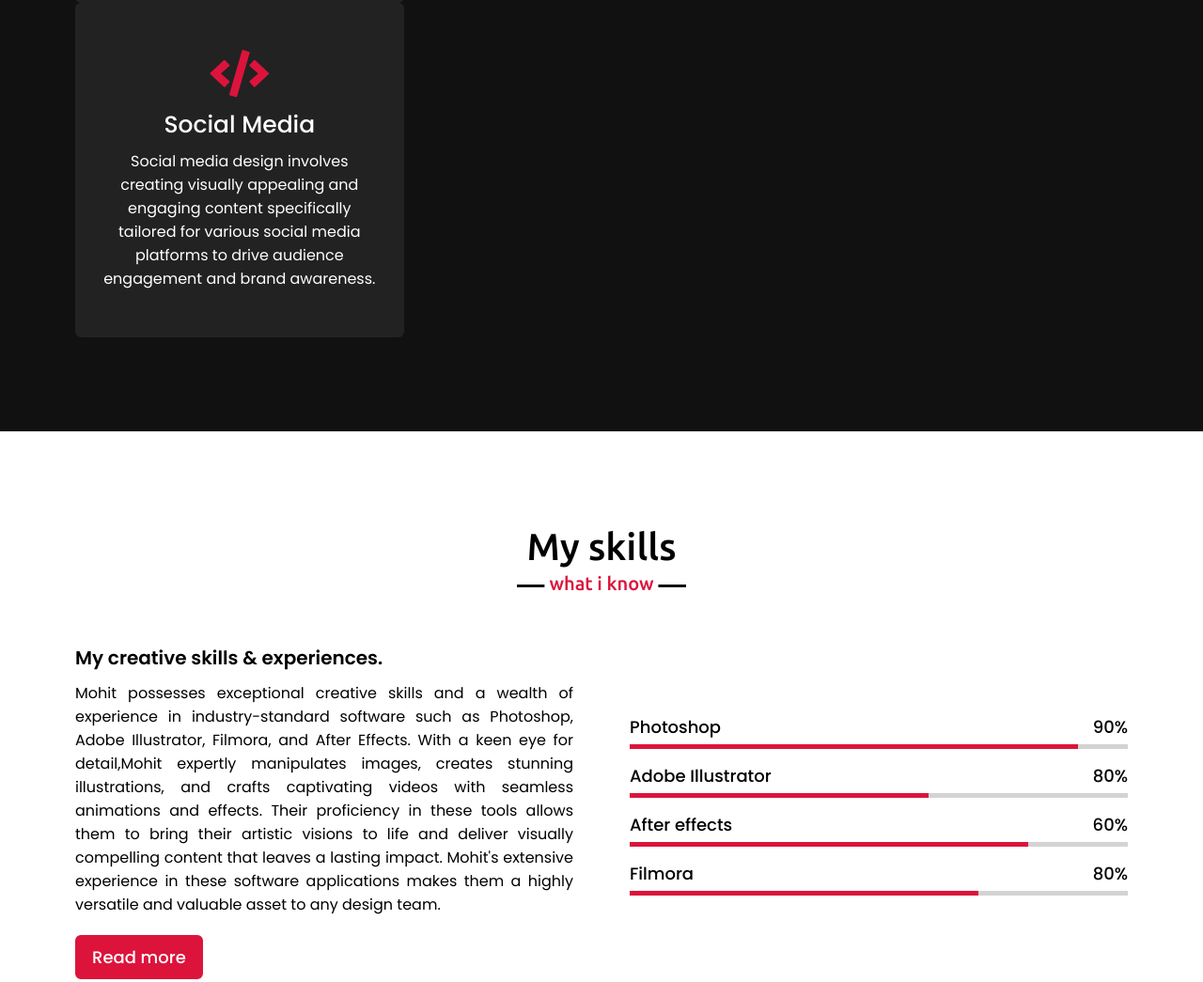
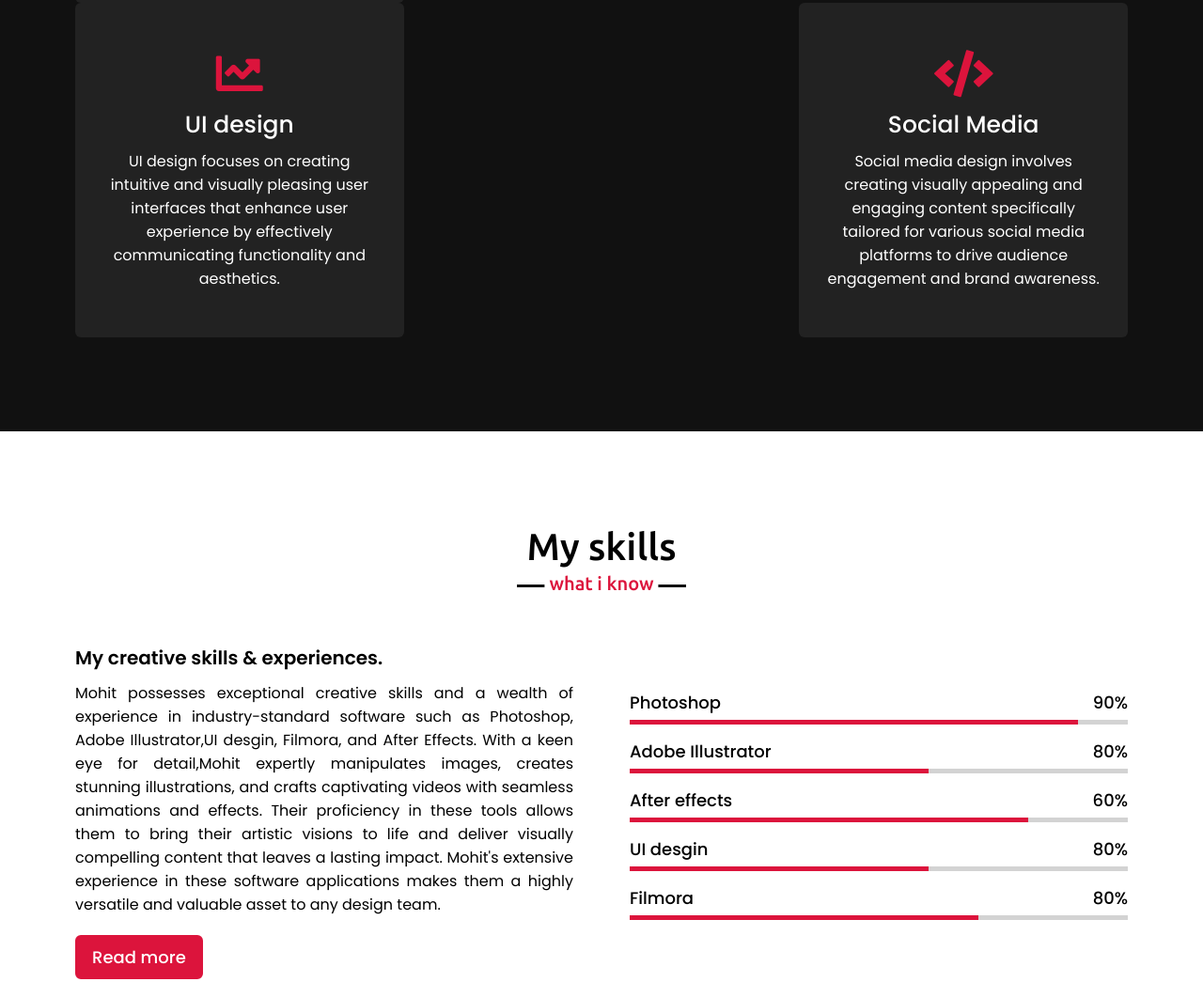
Before and after one commit to fiveleafdevil/Mk-portpolio, a plain HTML site: page index.html in a window 1280 px wide. Shown: the part 2137-3182 px from the top of the page at 94% size. Drawn offline with nearby package versions, Linux system fonts and the light colour scheme.

Commit message:
Update index.html

```diff
--- a/index.html
+++ b/index.html
@@ -93,6 +93,13 @@
                       <p>Package design is the art of creating visually striking and functional packaging that attracts attention, communicates brand values, and entices consumers to make a purchase.</p>
                   </div>
               </div>
+                 <div class="card">
+                  <div class="box">
+                      <i class="fas fa-chart-line"></i>
+                      <div class="text">UI design</div>
+                      <p>UI design focuses on creating intuitive and visually pleasing user interfaces that enhance user experience by effectively communicating functionality and aesthetics.</p>
+                  </div>
+              </div>
                 <div class="card">
                     <div class="box">
                         <i class="fas fa-code"></i>
@@ -112,7 +119,7 @@
             <div class="skills-content">
                 <div class="column left">
                     <div class="text">My creative skills & experiences.</div>
-                    <p>Mohit possesses exceptional creative skills and a wealth of experience in industry-standard software such as Photoshop, Adobe Illustrator, Filmora, and After Effects. With a keen eye for detail,Mohit expertly manipulates images, creates stunning illustrations, and crafts captivating videos with seamless animations and effects. Their proficiency in these tools allows them to bring their artistic visions to life and deliver visually compelling content that leaves a lasting impact. Mohit's extensive experience in these software applications makes them a highly versatile and valuable asset to any design team.</p>
+                    <p>Mohit possesses exceptional creative skills and a wealth of experience in industry-standard software such as Photoshop, Adobe Illustrator,UI desgin, Filmora, and After Effects. With a keen eye for detail,Mohit expertly manipulates images, creates stunning illustrations, and crafts captivating videos with seamless animations and effects. Their proficiency in these tools allows them to bring their artistic visions to life and deliver visually compelling content that leaves a lasting impact. Mohit's extensive experience in these software applications makes them a highly versatile and valuable asset to any design team.</p>
                     <a href="#">Read more</a>
                 </div>
                 <div class="column right">
@@ -136,6 +143,13 @@
                             <span>60%</span>
                         </div>
                         <div class="line js"></div>
+                    </div>
+                     <div class="bars">
+                        <div class="info">
+                            <span>UI desgin</span>
+                            <span>80%</span>
+                        </div>
+                        <div class="line css"></div>
                     </div>
                     <div class="bars">
                         <div class="info">
```
